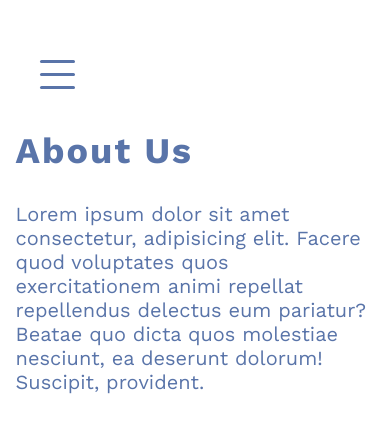
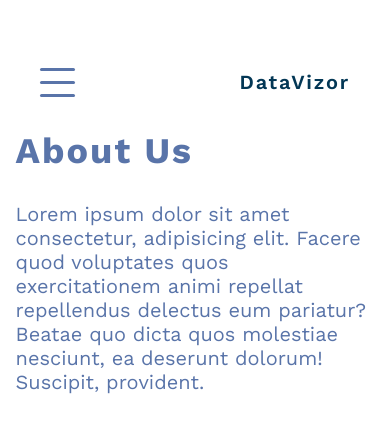
Before and after one commit to terichudejova/data-vizor, a React (Vite) app: page /data-vizor/about in a window 390 px wide. Shown: the top 432 px of the page. Built offline with nearby package versions, Linux system fonts and the light colour scheme.

Commit message:
add DataVizor company name under 1000px

```diff
--- a/src/App.jsx
+++ b/src/App.jsx
@@ -62,6 +62,7 @@ function App() {
           <span className="bar"></span>
           <span className="bar"></span>
         </div>
+        <p id='companyName'>DataVizor</p>
         <div ref={navRef}  className={`nav-links ${isOpen ? 'show' : ''}`}>
           <NavLink to="/data-vizor/" end className="navLink" onClick={toggleMenu} id='homeLink'>DataVizor <CloudIcon className='cloudIcon'/></NavLink>
           <NavLink to="/data-vizor/about" className="navLink" onClick={toggleMenu}>About Us</NavLink>
--- a/src/index.css
+++ b/src/index.css
@@ -61,6 +61,10 @@ body, html {
   padding: 0;
 }
 
+#companyName {
+  display: none;
+}
+
 .outerBox .innerBox .clouds {
   background-image: url(../public/images/clouds.jpg);
   background-size: cover;
@@ -73,6 +77,11 @@ body, html {
   position: relative;
   margin-bottom: 12.5rem;
 }
+@media only screen and (max-width: 1000px) {
+  .outerBox .innerBox .clouds {
+    margin-top: 9rem;
+  }
+}
 @media only screen and (max-width: 800px) {
   .outerBox .innerBox .clouds {
     height: 50rem;
@@ -82,6 +91,7 @@ body, html {
   .outerBox .innerBox .clouds {
     height: 35rem;
     margin-bottom: 9rem;
+    margin-top: 6rem;
   }
 }
 .outerBox .innerBox .clouds h1 {
@@ -538,6 +548,21 @@ nav {
 
 @media only screen and (max-width: 1000px) {
   /* NAVBAR */
+  #companyName {
+    display: block;
+    font-size: 2.5rem;
+    color: #033755;
+    letter-spacing: 1.8px;
+    font-weight: 600;
+    margin-top: 4rem;
+  }
+}
+@media only screen and (max-width: 1000px) and (max-width: 600px) {
+  #companyName {
+    font-size: 2rem;
+  }
+}
+@media only screen and (max-width: 1000px) {
   .nav-links {
     display: none;
   }
--- a/src/index.scss
+++ b/src/index.scss
@@ -48,6 +48,10 @@
     padding: 0;
 }
 
+#companyName {
+    display: none;
+}
+
 
 //   HOME PAGE
 
@@ -65,6 +69,10 @@
             position: relative;
             margin-bottom: $s-l * 2.5;
 
+            @include w-1000 {
+                margin-top: $s-xxxl;
+            }
+
             @include w-800 {
                 height: 50rem;
             }
@@ -72,6 +80,7 @@
             @include w-600 {
                 height: 35rem;
                 margin-bottom: $s-xxxl;
+                margin-top: $s-xl;
             }
 
             h1 {
@@ -501,6 +510,19 @@
 
 @media only screen and (max-width: 1000px) {
     /* NAVBAR */
+    #companyName {
+        display: block;
+        font-size: $f-l;
+        color: $hover-color;
+        letter-spacing: 1.8px;
+        font-weight: 600;
+        margin-top: $s-m;
+
+        @include w-600 {
+            font-size: $f-m;
+        }
+    }
+
     .nav-links {
       display: none;
     }
```
Also changed, not shown: 1 other file (tests, documents, lock files or other folders).
